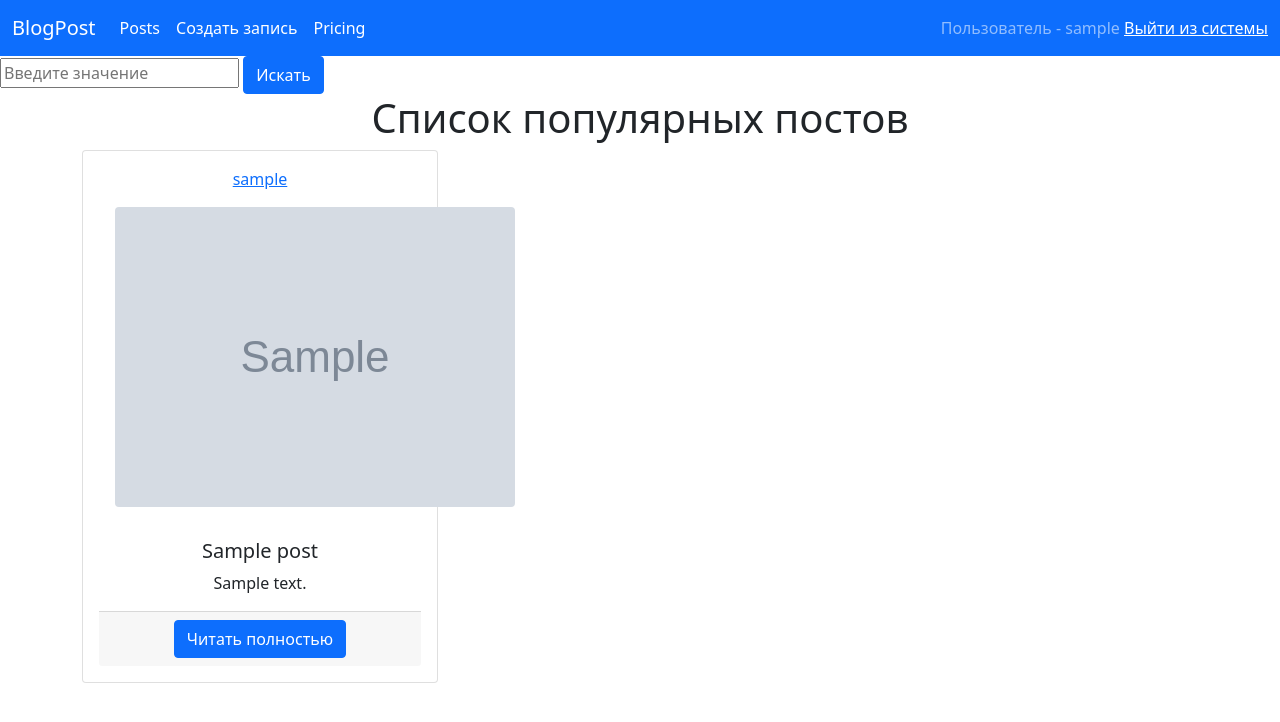
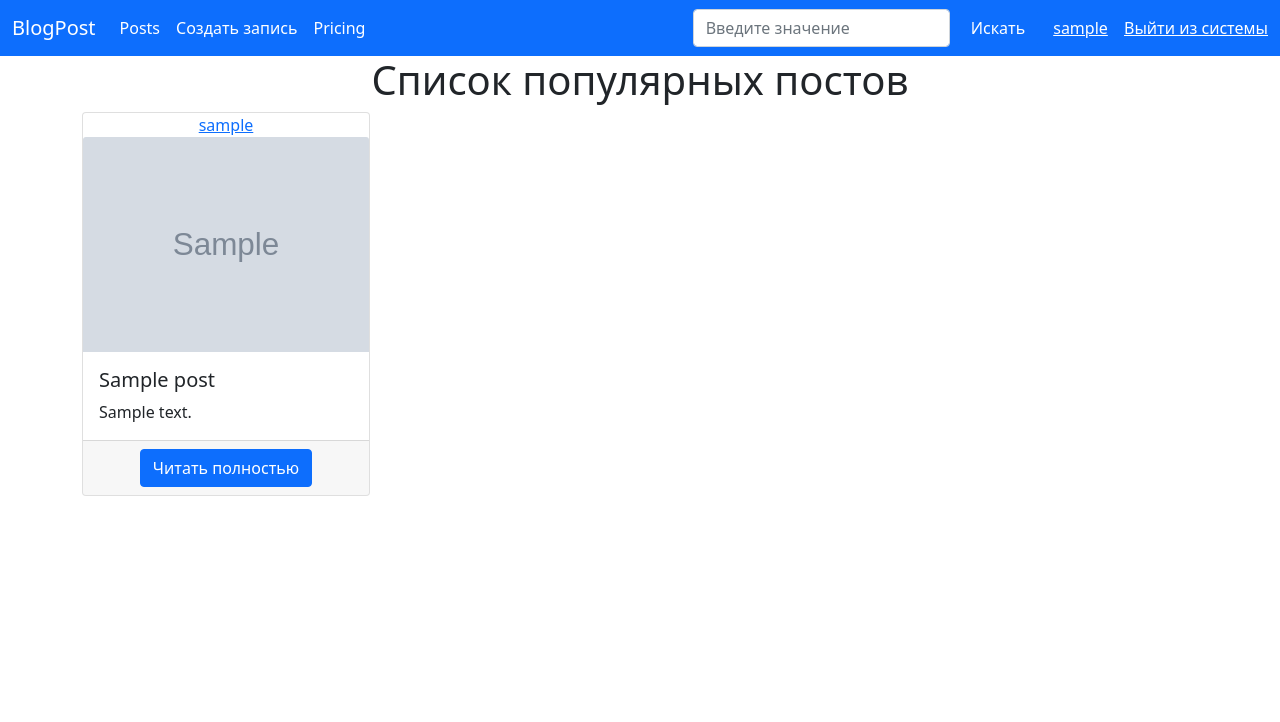
Before and after one commit to sergeysemenov90/blogplatform, a Django app: page /blog/posts in a window 1280 px wide. Shown: the top 722 px of the page. Run offline with Django 4.2, Linux system fonts and the light colour scheme; a user stored in the database is signed in; tables that the repository leaves empty hold one stand-in row (values such as "Sample post"); grey boxes marked "Sample" are stand-in pictures; parts of the project's set-up code (start-up, migrations or seed data) failed here and were passed over; some libraries are stand-ins or nearby versions.

Commit message:
some frontend work

```diff
--- a/blog/services.py
+++ b/blog/services.py
@@ -6,7 +6,7 @@ from .models import Post, UserFollowing, SiteUser
 from django.db.models.signals import pre_save
 
 
-def like_or_dislike_post(request):
+def like_or_dislike_post(request, pk):
     """Ставит лайк записи, если пользователь этого не делал ранее, иначе - убирает лайк"""
     post = get_object_or_404(Post, id=request.POST.get('post_id'))
     if post.likes.filter(id=request.user.id).exists():
--- a/blog/templates/blog/index.html
+++ b/blog/templates/blog/index.html
@@ -1,22 +1,24 @@
 {% extends 'base.html' %}
-{% block title %}Записи пользователей{% endblock %}
+{% load static %}
 
+<html>
+<head>
+    <meta charset="UTF-8">
+    <meta name="viewport" content="width=device-width, initial-scale=1">
+    <link href="https://cdn.jsdelivr.net/npm/bootstrap@5.1.3/dist/css/bootstrap.min.css" rel="stylesheet" integrity="sha384-1BmE4kWBq78iYhFldvKuhfTAU6auU8tT94WrHftjDbrCEXSU1oBoqyl2QvZ6jIW3" crossorigin="anonymous">
+    <link rel="stylesheet" href="https://cdn.jsdelivr.net/npm/bootstrap-icons@1.7.0/font/bootstrap-icons.css">
+    {% block title %}Записи пользователей{% endblock %}
+</head>
 
 {% block content %}
-<form name="search">
-    <input type="text" name="search" placeholder="Введите значение">
-    <button class="btn btn-primary" type="submit">Искать</button>
-</form>
 <h1 class="mt-15 mb-15" align="center">Список популярных постов</h1>
 <div class="container">
     <div class="row">
         {% for post in posts %}
-        <div class="col-lg-4 col-md-4 col-sm-12 ">
-            <div class="card w-auto p-3" align="center">
-                <span><a href="{{ post.author.get_absolute_url }}">{{post.author}}</a></span>
-                <div class="card-img h-auto w-auto p-3">
-                    <img src="{{ post.image.url }}" class="rounded mx-auto d-block" alt="Фото записи">
-                </div>
+        <div class="col-sm">
+            <div class="card" style="width: 18rem;">
+                <span style="text-align:center;"><a href="{{ post.author.get_absolute_url }}">{{post.author}}</a></span>
+                    <img src="{{ post.image.url }}" class="card-img-top" alt="Фото записи">
                 <div class="card-body">
                     <h5 class="card-title">{{ post.title }}</h5>
                     <p class="card-text">{{post.content | truncatechars:100 }}</p>
@@ -31,3 +33,4 @@
 </div>
 {% endblock %}
 {%block comments%}{%endblock%}
+</html>
--- a/blog/views.py
+++ b/blog/views.py
@@ -19,6 +19,10 @@ class PostListView(ListView):
             queryset = queryset.filter(title__icontains=self.request.GET['search'])
         return queryset
 
+    def get_context_data(self, *, object_list=None, **kwargs):
+        data = super(PostListView, self).get_context_data()
+        data['siteuser'] = SiteUser.objects.filter(pk=self.request.user.id)
+        return data
 
 
 class PostDetailView(DetailView):
--- a/templates/base.html
+++ b/templates/base.html
@@ -5,18 +5,8 @@
 <head>
     <meta charset="UTF-8">
     <meta name="viewport" content="width=device-width, initial-scale=1">
-    <!-- Favicon  -->
-<!--    <link rel="icon" href="img/core-img/favicon.ico">-->
+    <link rel="stylesheet" href="https://cdn.jsdelivr.net/npm/bootstrap-icons@1.7.0/font/bootstrap-icons.css">
     <link href="https://cdn.jsdelivr.net/npm/bootstrap@5.1.3/dist/css/bootstrap.min.css" rel="stylesheet" integrity="sha384-1BmE4kWBq78iYhFldvKuhfTAU6auU8tT94WrHftjDbrCEXSU1oBoqyl2QvZ6jIW3" crossorigin="anonymous">
-
-    <!-- Core Style CSS -->
-    <link rel="stylesheet" href="{% static 'css/core-style.css' %}">
-    <link rel="stylesheet" href="{% static 'css/style.css' %}">
-
-    <!-- Responsive CSS -->
-    <link rel="stylesheet" href="{% static 'css/responsive.css' %}">
-    <link href="https://cdn.jsdelivr.net/npm/bootstrap@5.1.3/dist/css/bootstrap.min.css" rel="stylesheet" integrity="sha384-1BmE4kWBq78iYhFldvKuhfTAU6auU8tT94WrHftjDbrCEXSU1oBoqyl2QvZ6jIW3" crossorigin="anonymous">
-    <link rel="stylesheet" href="https://cdn.jsdelivr.net/npm/bootstrap-icons@1.7.0/font/bootstrap-icons.css">
     <title>{% block title %}Главная страница{% endblock %}</title>
 </head>
 
@@ -40,9 +30,15 @@
                     <a class="nav-link active" href="#">Pricing</a>
                 </li>
             </ul>
+            <div style="margin-right:15px;">
+                <form class="d-flex" name="search">
+                    <input class="form-control me-2" type="text" name="search" placeholder="Введите значение">
+                    <button class="btn btn-primary" type="submit">Искать</button>
+                </form>
+            </div>
             <span class="navbar-text">
               {% if user.is_authenticated %}
-                Пользователь - {{ user }}
+                <span style="margin-right: 12px;"><a href="{{ siteuser.get_absolute_url }}">{{ user }}</a></span>
               <a href="{% url 'account_logout' %}">
                   Выйти из системы
               </a>
@@ -66,8 +62,6 @@
 {% block login %}{% endblock %}
 {% block post_create %}{% endblock %}
 
-
-<script type="text/javascript" src="/static/js/popper.min.js"></script>
-<script type="text/javascript" src="/static/js/bootstrap.min.js"></script>
+<script src="https://cdn.jsdelivr.net/npm/bootstrap@5.1.3/dist/js/bootstrap.bundle.min.js" integrity="sha384-ka7Sk0Gln4gmtz2MlQnikT1wXgYsOg+OMhuP+IlRH9sENBO0LRn5q+8nbTov4+1p" crossorigin="anonymous"></script>
 </body>
 </html>
```
Also changed, not shown: blog/templates/blog/user_profile.html (+23 -3 lines).
